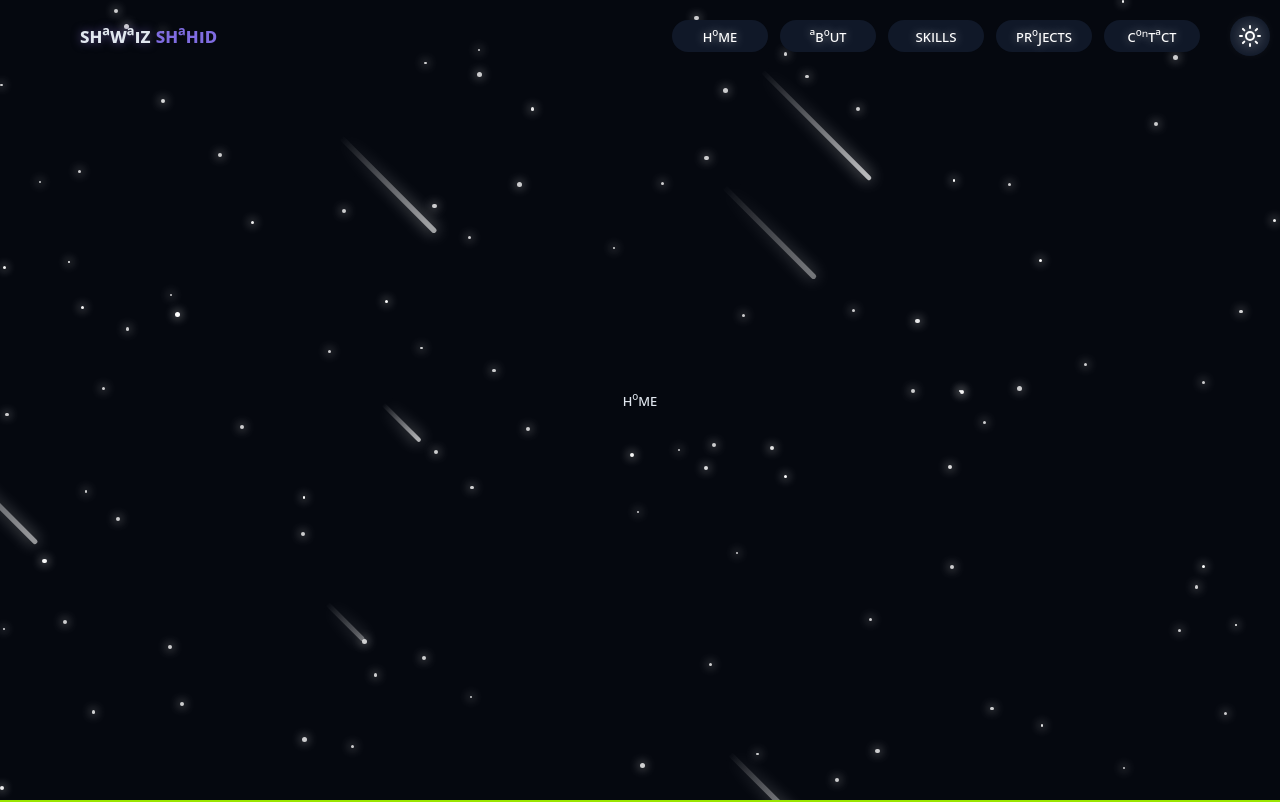
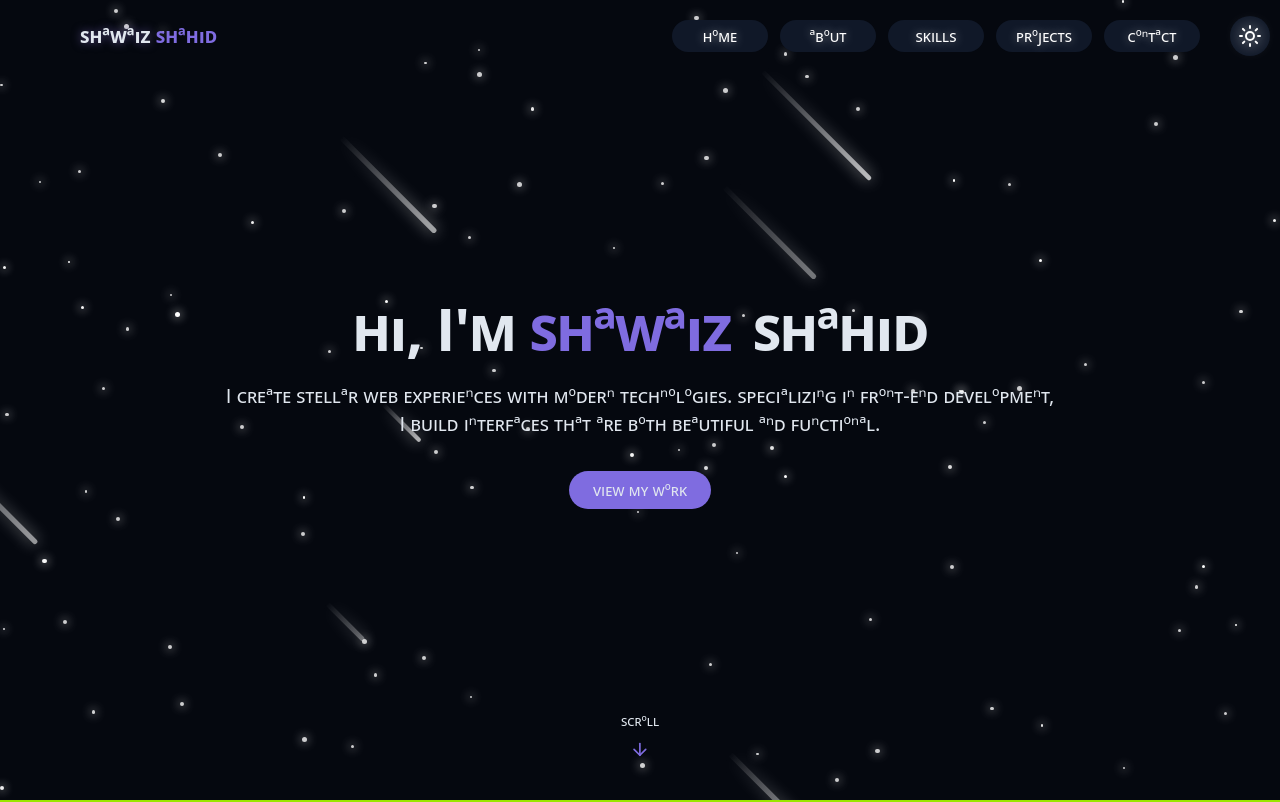
Before and after one commit to MadG0blin359/FullStackForge, a React (Vite) app in the folder Portfolio/: page / in a window 1280 px wide. Shown: the top 802 px of the page. Built offline with nearby package versions, Linux system fonts and the light colour scheme.

Commit message:
add/ home section

```diff
--- a/Portfolio/index.html
+++ b/Portfolio/index.html
@@ -4,7 +4,7 @@
     <meta charset="UTF-8" />
     <link rel="icon" type="image/svg+xml" href="/vite.svg" />
     <meta name="viewport" content="width=device-width, initial-scale=1.0" />
-    <title>Portfolio | Front-End TypeScript Developer</title>
+    <title>Portfolio | Front-End JavaScript Developer</title>
   </head>
   <body>
     <div id="root"></div>
--- a/Portfolio/src/App.jsx
+++ b/Portfolio/src/App.jsx
@@ -1,6 +1,10 @@
 import React from "react";
 import { BrowserRouter, Routes, Route } from "react-router-dom";
 import Home from "./pages/Home";
+import About from "./pages/About";
+import Skills from "./pages/Skills";
+import Projects from "./pages/Projects";
+import Contact from "./pages/Contact";
 import NotFound from "./pages/NotFound";
 
 const App = () => {
@@ -9,6 +13,10 @@ const App = () => {
       <BrowserRouter>
         <Routes>
           <Route index element={<Home />} />
+          <Route path="/about" element={<About />} />
+          <Route path="/skills" element={<Skills />} />
+          <Route path="/projects" element={<Projects />} />
+          <Route path="/contact" element={<Contact />} />
           <Route path="*" element={<NotFound />} />
         </Routes>
       </BrowserRouter>
--- /dev/null
+++ b/Portfolio/src/components/HomeSection.jsx
@@ -0,0 +1,48 @@
+import { ArrowDown } from "lucide-react";
+import React from "react";
+import { Link } from "react-scroll";
+
+const HomeSection = () => {
+  return (
+    <section
+      id="home"
+      className="relative min-h-dvh flex flex-col items-center justify-center px-4"
+    >
+      <div className="container max-w-4xl mx-auto text-center z-10">
+        <div className="space-y-6">
+          <h1 className="text-4xl md:text-6xl font-bold tracking-tight">
+            <span className="opacity-0 animate-fade-in"> Hi, I'm </span>
+            <span className="text-primary opacity-0 animate-fade-in-delay-1">
+              {" "}
+              Shawaiz{" "}
+            </span>
+            <span className="text-gradient ml-2 opacity-0 animate-fade-in-delay-2">
+              {" "}
+              Shahid{" "}
+            </span>
+          </h1>
+          <p className="text-lg md:text-xl text-muted-foreground max-2-2xl mx-auto opacity-0 animate-fade-in-delay-3">
+            I create stellar web experiences with modern technologies.
+            Specializing in front-end development, I build interfaces that are
+            both beautiful and functional.
+          </p>
+
+          <div className="pt-4 opacity-0 animate-fade-in-delay-4 active:scale-95">
+            <Link to="projects" smooth={true} duration={500}>
+              <span className="cosmic-button">View My Work</span>
+            </Link>
+          </div>
+        </div>
+      </div>
+
+      <Link to="about" smooth={true} duration={500}>
+        <div className="absolute bottom-8 left-1/2 transform -translate-x-1/2 flex flex-col items-center animate-bounce cursor-pointer">
+          <span className="text-sm text-muted-foreground mb-2"> Scroll </span>
+          <ArrowDown className="h-5 w-5 text-primary" />
+        </div>
+      </Link>
+    </section>
+  );
+};
+
+export default HomeSection;
--- a/Portfolio/src/components/Navbar.jsx
+++ b/Portfolio/src/components/Navbar.jsx
@@ -23,7 +23,7 @@ const Navbar = () => {
       <nav
         className={cn(
           "fixed w-dvw z-10",
-          "px-5 py-5 md:px-10 xl:px-20",
+          "px-5 py-2 sm:py-5 md:px-10 xl:px-20",
           "transition-all duration-300",
           "flex items-center justify-between",
           "max-sm:backdrop-blur-md"
@@ -34,7 +34,7 @@ const Navbar = () => {
           <span className="text-xl font-bold cursor-pointer">
             <Link to="home" smooth={true} duration={500}>
               <span className="text-glow">Shawaiz</span>{" "}
-              <span className="text-primary ">Shahid</span>
+              <span className="text-primary">Shahid</span>
             </Link>
           </span>
         </div>
@@ -43,7 +43,9 @@ const Navbar = () => {
         <ul className="flex items-center gap-3 max-sm:hidden">
           {navLinks.map((link) => (
             <Link key={link.name} to={link.href} smooth={true} duration={500}>
-              <li className="nav-desktop-li-items">{link.name}</li>
+              <li className="nav-desktop-li-items active:scale-95">
+                {link.name}
+              </li>
             </Link>
           ))}
         </ul>
@@ -52,8 +54,9 @@ const Navbar = () => {
         <button
           onClick={handleMobileMenu}
           className="sm:hidden rounded-full z-20 p-2 drop-shadow-[0_0_8px_#ffffff] text-white transition-all duration-300"
+          aria-label={isMobileMenuOpen ? "Close Menu" : "Open Menu"}
         >
-          {isMobileMenuOpen ? <XIcon /> : <MenuIcon />}
+          {isMobileMenuOpen ? <XIcon size={24} /> : <MenuIcon size={24} />}
         </button>
       </nav>
       {/* Mobile Menu */}
@@ -62,16 +65,21 @@ const Navbar = () => {
           "fixed sm:hidden z-5 list-none",
           "flex flex-col items-center",
           "bg-black bg-opacity-70 backdrop-blur-md",
-          "transition-all duration-300",
+          "transition-all duration-300 active:scale-95",
           "space-y-4 py-8 w-full",
           isMobileMenuOpen
-            ? "-translate-y-0 opacity-100 top-16 left-0 right-0"
+            ? "-translate-y-0 opacity-100 top-13.5 left-0 right-0"
             : "-translate-y-full opacity-0"
         )}
       >
         {navLinks.map((link) => (
           <Link key={link.name} to={link.href} smooth={true} duration={500}>
-            <li className="nav-li-items">{link.name}</li>
+            <li
+              className="nav-li-items"
+              onClick={() => setIsMobileMenuOpen(false)}
+            >
+              {link.name}
+            </li>
           </Link>
         ))}
       </div>
--- a/Portfolio/src/components/ThemeToggle.jsx
+++ b/Portfolio/src/components/ThemeToggle.jsx
@@ -39,6 +39,7 @@ const ThemeToggle = () => {
         "group",
         "cursor-pointer",
         "max-xl:hidden",
+        "active:scale-95",
         "z-15 p-2",
         "fixed top-4 right-2.5",
         "rounded-full bg-gray-900 hover:bg-gray-700",
--- a/Portfolio/src/index.css
+++ b/Portfolio/src/index.css
@@ -157,7 +157,7 @@
 }
 
 @utility cosmic-button {
-  @apply px-6 py-2 absolute top-0.5 rounded-full bg-primary text-primary-foreground font-medium transition-all duration-300 hover:shadow-[0_0_10px_rgba(139,92,246,0.5)] hover:scale-105 active:scale-95;
+  @apply px-6 py-2 rounded-full bg-primary text-primary-foreground font-medium transition-all duration-300 hover:shadow-[0_0_10px_rgba(139,92,246,0.5)] hover:scale-105 active:scale-95 cursor-pointer;
 }
 
 @utility star {
--- a/Portfolio/src/pages/Home.jsx
+++ b/Portfolio/src/pages/Home.jsx
@@ -7,6 +7,7 @@ import About from "./About";
 import Skills from "./Skills";
 import Projects from "./Projects";
 import Contact from "./Contact";
+import HomeSection from "../components/HomeSection";
 
 const Home = () => {
   return (
@@ -18,7 +19,9 @@ const Home = () => {
       <MeteorBackground />
       <ThemeToggle />
       <Navbar />
-      <h1 className="min-h-dvh flex items-center justify-center">Home</h1>
+
+      <HomeSection />
+
       <About />
       <Skills />
       <Projects />
```
